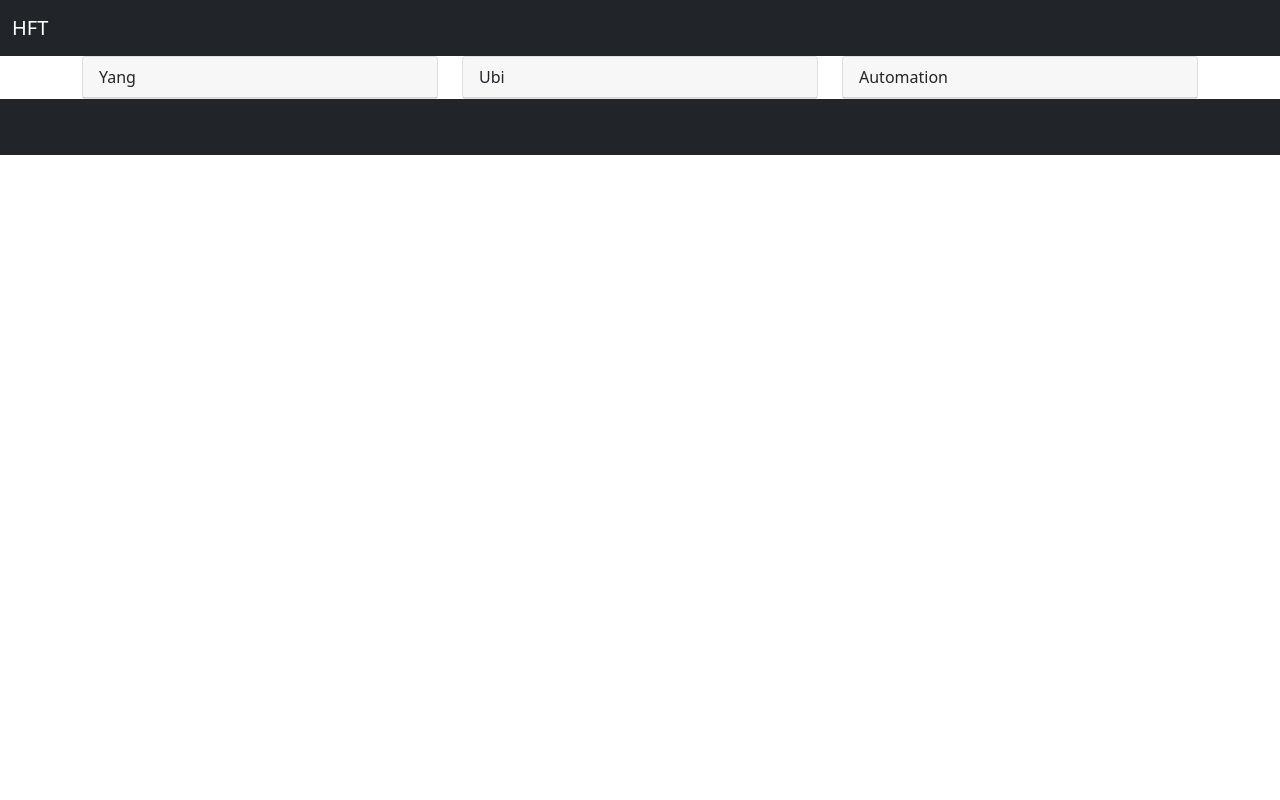
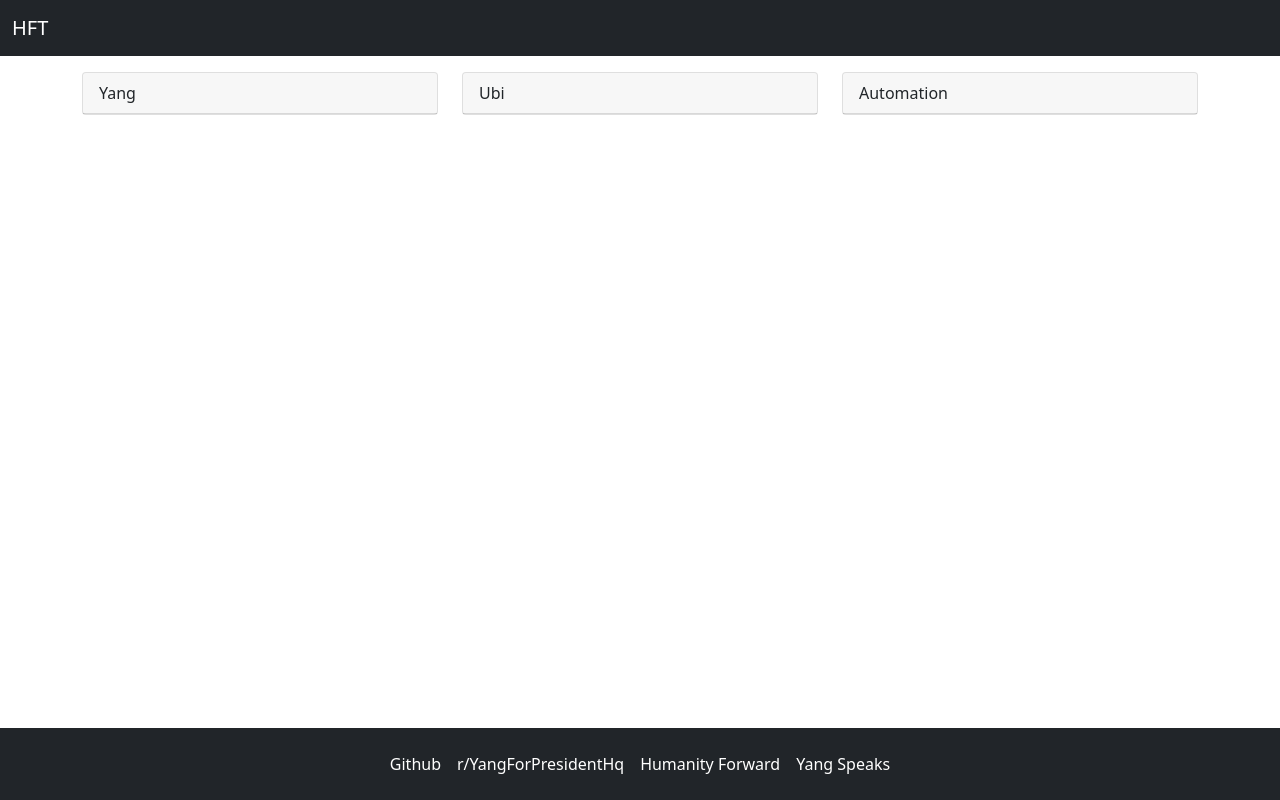
Before and after one commit to ctiller15/Humanity-first-tracker, a Django app: page / in a window 1280 px wide. Run offline with Django 3.2, Linux system fonts and the light colour scheme; data that the repository does not hold is empty.

Commit message:
Add css and continue working on markup

```diff
--- a/articles/templates/home.html
+++ b/articles/templates/home.html
@@ -9,8 +9,9 @@
 			<ul class="list-group list-group-flush">
 			{% for article in articles.yang %}
 				<li class="list-group-item">
-					<a href={{ article.link }}
-					target='_blank'>{{article.title}}</a>
+					<h5>{{article.title}}</h5>
+					<a class="stretched-link" href={{ article.link }}
+					target='_blank'></a>
 				</li>
 			{% endfor %}
 			</ul>
--- a/humanity_first_tracker/settings.py
+++ b/humanity_first_tracker/settings.py
@@ -37,6 +37,7 @@ INSTALLED_APPS = [
     'django.contrib.sessions',
     'django.contrib.messages',
     'django.contrib.staticfiles',
+    'humanity_first_tracker',
     'articles',
     'feed_reader.apps.FeedReaderConfig',
 ]
--- /dev/null
+++ b/humanity_first_tracker/static/css/main.css
@@ -0,0 +1,18 @@
+body {
+	margin-bottom: 15em;
+}
+
+.card .list-group-item:hover {
+	background-color: blue;
+	color: white;
+}
+
+footer a {
+	color: #FFFFFF;
+}
+
+@media screen and (min-width: 1080px) {
+	body {
+		margin-bottom: 6em;
+	}
+}
--- a/humanity_first_tracker/templates/base.html
+++ b/humanity_first_tracker/templates/base.html
@@ -1,3 +1,5 @@
+{% load static %}
+
 <html lang="en">
   <head>
     <!-- Required meta tags -->
@@ -11,11 +13,14 @@
 		integrity="sha384-giJF6kkoqNQ00vy+HMDP7azOuL0xtbfIcaT9wjKHr8RbDVddVHyTfAAsrekwKmP1"
 		crossorigin="anonymous">
 
+	<link rel="stylesheet" type="text/css"
+	   href="{% static 'css/main.css' %}">
+
     <title>Humanity forward tracker</title>
   </head>
   <body>
 
-	<nav class="navbar navbar-expand-lg navbar-dark bg-dark">
+	<nav class="navbar navbar-expand-lg navbar-dark bg-dark mb-3">
 		<div class="container-fluid">
 			<a class="navbar-brand" href="/">HFT</a>
 		</div>
@@ -24,8 +29,25 @@
 	{% block page_content %}{% endblock %}
 
 
-  	<footer class="footer mt-auto py-3 bg-dark">
-		<div class="container-fluid">Footer content</div>
+  	<footer class="footer navbar fixed-bottom navbar-expand-lg mt-5 py-3 bg-dark">
+		<div class="container-fluid navbar-collapse">
+			<ul class="navbar-nav mx-auto">
+				<li class="nav-item">
+					<a
+		 				class="nav-link"
+						href="https://github.com/ctiller15/Humanity-first-tracker">Github</a>
+				</li>
+				<li class="nav-item">
+					<a class="nav-link" href="https://www.reddit.com/r/YangForPresidentHQ/">r/YangForPresidentHq</a>
+				</li>
+				<li class="nav-item">
+					<a class="nav-link" href="https://movehumanityforward.com/">Humanity Forward</a>
+				</li>
+				<li class="nav-item">
+					<a class="nav-link" href="https://yangspeaks.com/">Yang Speaks</a>
+				</li>
+			</ul>
+		</div>
 	</footer>
   </body>
 
```
